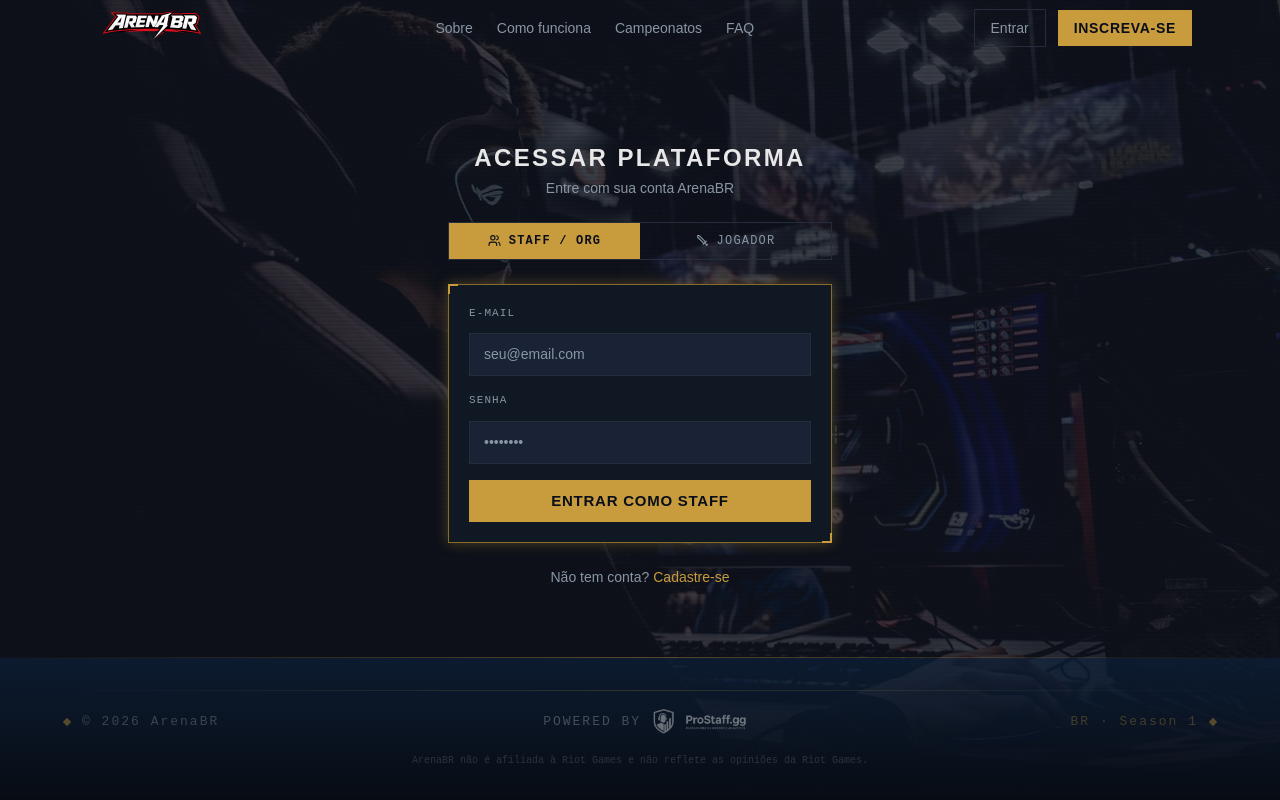
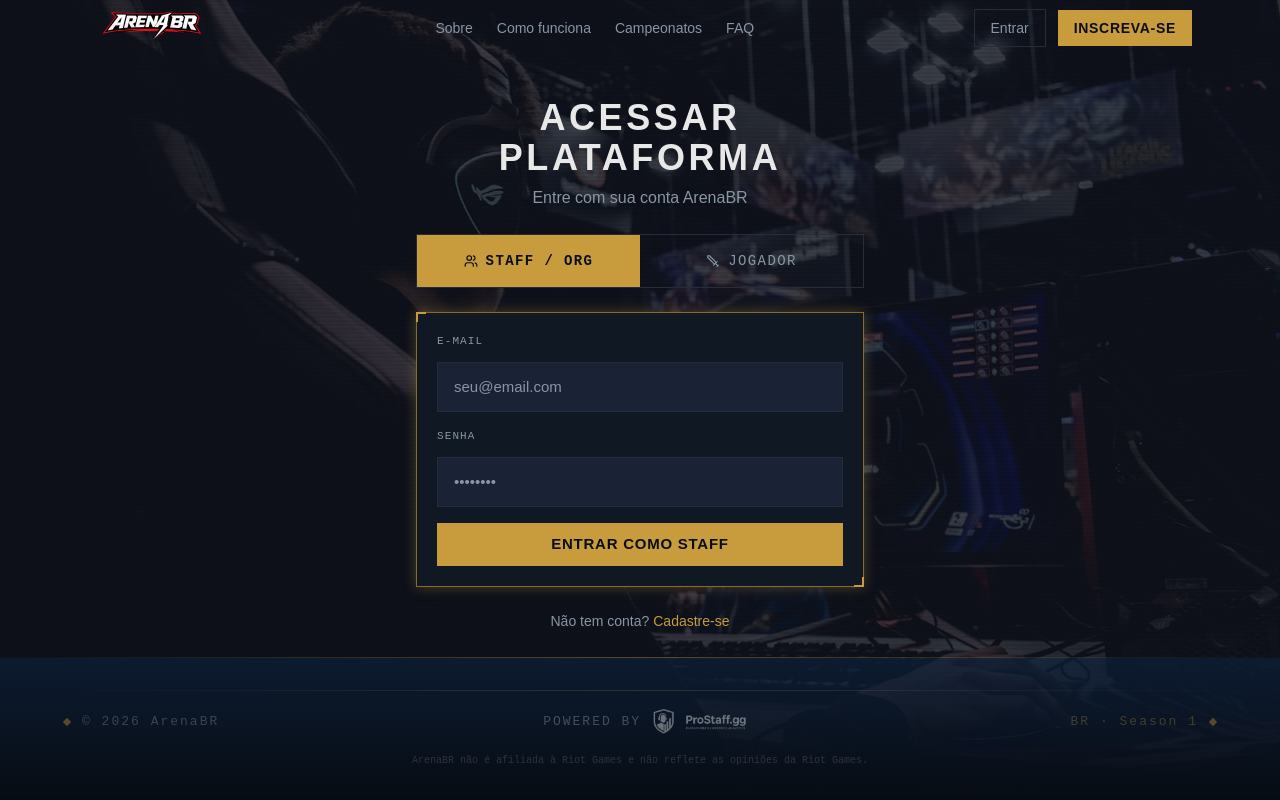
Before and after one commit to Bulletdev/ArenaBR, a Next.js app: page /login in a window 1280 px wide. Built offline with nearby package versions, Linux system fonts and the light colour scheme.

Commit message:
chore: upgrade input layout

```diff
--- a/app/(auth)/login/page.tsx
+++ b/app/(auth)/login/page.tsx
@@ -53,16 +53,16 @@ export default function LoginPage() {
   const [mode, setMode] = useState<LoginMode>("staff")
 
   return (
-    <div className="w-full max-w-sm space-y-6">
+    <div className="w-full max-w-sm md:max-w-md space-y-6">
       <Suspense>
         <ReasonBanner />
       </Suspense>
 
-      <div className="text-center space-y-1">
-        <h1 className="font-display text-2xl font-bold text-[#E8E8E8] uppercase tracking-widest">
+      <div className="text-center space-y-2">
+        <h1 className="font-display text-2xl md:text-4xl font-bold text-[#E8E8E8] uppercase tracking-widest">
           Acessar plataforma
         </h1>
-        <p className="text-[#8896A4] text-sm">Entre com sua conta ArenaBR</p>
+        <p className="text-[#8896A4] text-sm md:text-base">Entre com sua conta ArenaBR</p>
       </div>
 
       {/* Toggle */}
@@ -70,25 +70,25 @@ export default function LoginPage() {
         <button
           onClick={() => setMode("staff")}
           className={cn(
-            "flex-1 flex items-center justify-center gap-2 py-2.5 text-xs font-mono uppercase tracking-widest transition-colors",
+            "flex-1 flex items-center justify-center gap-2 py-3 md:py-4 text-xs md:text-sm font-mono uppercase tracking-widest transition-colors",
             mode === "staff"
               ? "bg-[#C89B3C] text-[#0A0E1A] font-bold"
               : "text-[#8896A4] hover:text-[#E8E8E8]"
           )}
         >
-          <Users size={13} />
+          <Users size={14} />
           Staff / Org
         </button>
         <button
           onClick={() => setMode("player")}
           className={cn(
-            "flex-1 flex items-center justify-center gap-2 py-2.5 text-xs font-mono uppercase tracking-widest transition-colors",
+            "flex-1 flex items-center justify-center gap-2 py-3 md:py-4 text-xs md:text-sm font-mono uppercase tracking-widest transition-colors",
             mode === "player"
               ? "bg-[#0596AA] text-[#0A0E1A] font-bold"
               : "text-[#8896A4] hover:text-[#E8E8E8]"
           )}
         >
-          <Sword size={13} />
+          <Sword size={14} />
           Jogador
         </button>
       </div>
--- a/app/(auth)/register/page.tsx
+++ b/app/(auth)/register/page.tsx
@@ -46,12 +46,12 @@ export default function RegisterPage() {
   const [accountType, setAccountType] = useState<AccountType | null>(null)
 
   return (
-    <div className="w-full max-w-sm space-y-6">
-      <div className="text-center space-y-1">
-        <h1 className="font-display text-2xl font-bold text-[#E8E8E8] uppercase tracking-widest">
+    <div className="w-full max-w-sm md:max-w-md space-y-6">
+      <div className="text-center space-y-2">
+        <h1 className="font-display text-2xl md:text-4xl font-bold text-[#E8E8E8] uppercase tracking-widest">
           Criar conta
         </h1>
-        <p className="text-[#8896A4] text-sm">Junte-se à ArenaBR e comece a competir</p>
+        <p className="text-[#8896A4] text-sm md:text-base">Junte-se à ArenaBR e comece a competir</p>
       </div>
 
       {!accountType ? (
--- a/app/globals.css
+++ b/app/globals.css
@@ -196,6 +196,12 @@
     outline: none;
     transition: border-color 0.15s, box-shadow 0.15s;
   }
+  @media (min-width: 768px) {
+    .retro-input {
+      padding: 13px 16px;
+      font-size: 15px;
+    }
+  }
   .retro-input::placeholder { color: var(--color-text-muted); }
   .retro-input:focus {
     border-color: var(--color-gold-dim);
```
